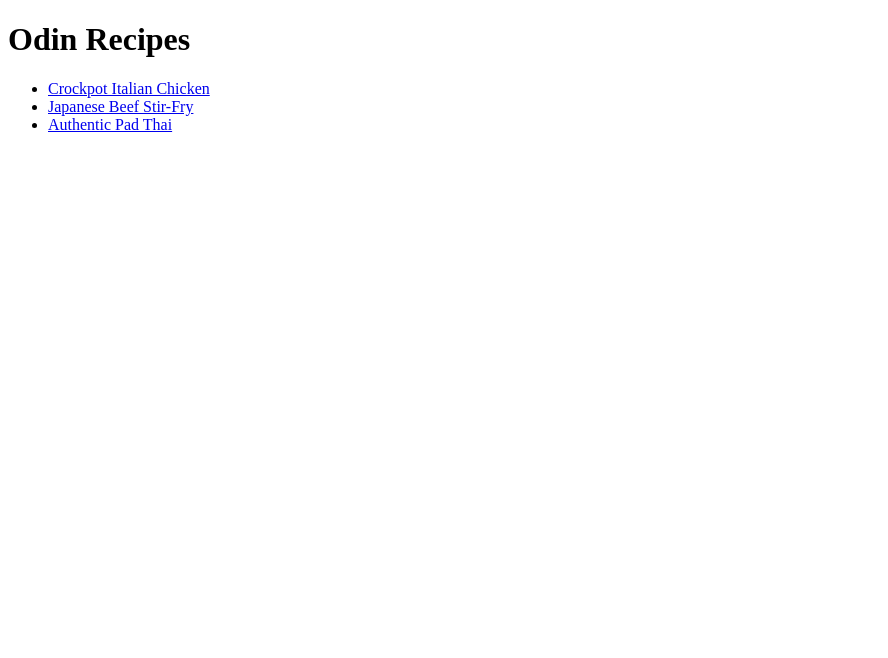
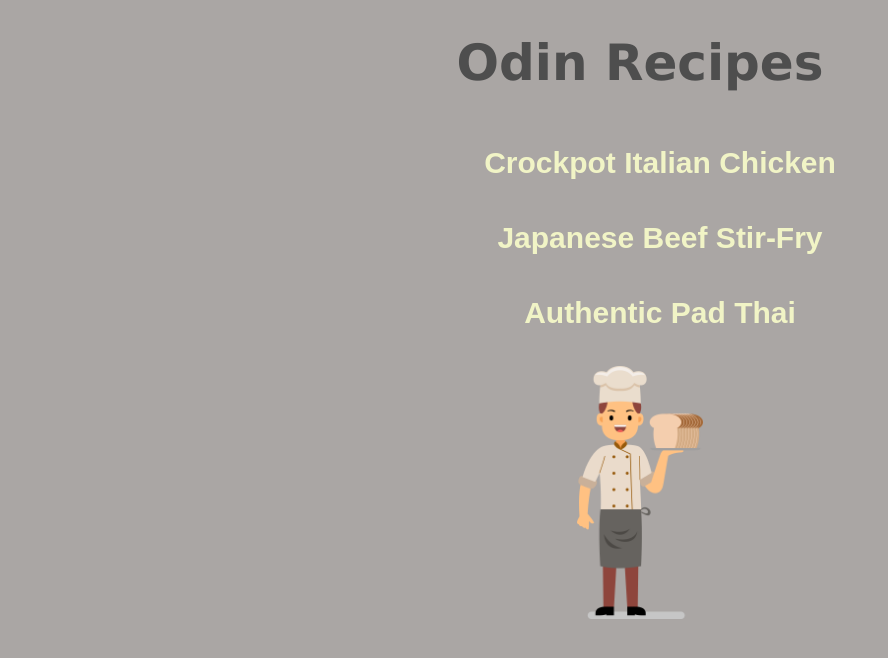
Before and after one commit to ncwjsp/odin-recipes, a plain HTML site: page index.html in a window 1280 px wide. Shown: the whole page, without its empty margins (0-888 px from the left). Drawn offline with Linux system fonts and the light colour scheme.

Commit message:
Add CSS to the webpages after basic CSS course

```diff
--- a/index.html
+++ b/index.html
@@ -1,16 +1,28 @@
 <!DOCTYPE html>
 <html lang="en">
-<head>
-    <meta charset="UTF-8">
-    <meta name="viewport" content="width=device-width, initial-scale=1.0">
+  <head>
+    <meta charset="UTF-8" />
+    <meta name="viewport" content="width=device-width, initial-scale=1.0" />
     <title>Odin Recipes</title>
-</head>
-<body>
+    <link rel="stylesheet" href="style.css" />
+  </head>
+  <body>
     <h1>Odin Recipes</h1>
-    <ul>
-        <li><a href="recipes/crockpot-italian-chicken.html">Crockpot Italian Chicken</a></li>
-        <li><a href="recipes/japanese-beef-stir-fry.html">Japanese Beef Stir-Fry</a></li>
+    <div class="menus">
+      <ul class="menus list">
+        <li>
+          <a href="recipes/crockpot-italian-chicken.html"
+            >Crockpot Italian Chicken</a
+          >
+        </li>
+        <li>
+          <a href="recipes/japanese-beef-stir-fry.html"
+            >Japanese Beef Stir-Fry</a
+          >
+        </li>
         <li><a href="recipes/pad-thai.html">Authentic Pad Thai</a></li>
-    </ul>
-</body>
+      </ul>
+    </div>
+    <img src="img/chef.png" alt="Food drawing" id="firstpageimg" />
+  </body>
 </html>
--- /dev/null
+++ b/style.css
@@ -0,0 +1,53 @@
+body {
+  background-color: #aaa6a4;
+}
+
+h1 {
+  color: #4e4e4e;
+  text-align: center;
+  font-size: 50px;
+  font-weight: bold;
+  font-family: Verdana, Geneva, Tahoma, sans-serif;
+}
+
+.menus {
+  text-align: center;
+  list-style-type: none;
+}
+
+.menu.list {
+  list-style-type: none;
+}
+
+a {
+  text-decoration: none;
+  color: #f1f4c6;
+  font-weight: 600;
+  font-size: 30px;
+  line-height: 2.5;
+  font-family: Arial, Helvetica, sans-serif;
+}
+
+img {
+  display: block;
+  margin-left: auto;
+  margin-right: auto;
+  width: 25%;
+}
+
+#firstpageimg {
+  display: block;
+  margin-left: auto;
+  margin-right: auto;
+  width: 20%;
+}
+
+.subpagesbody {
+  font-family: Arial, Helvetica, sans-serif;
+  color: #f5fce2;
+}
+
+h2,
+h3 {
+  color: #424242;
+}
```
Also changed, not shown: recipes/crockpot-italian-chicken.html (+22 -7 lines), recipes/japanese-beef-stir-fry.html (+30 -9 lines), recipes/pad-thai.html (+40 -11 lines), img/chef.png (added), img/food.png (added).
